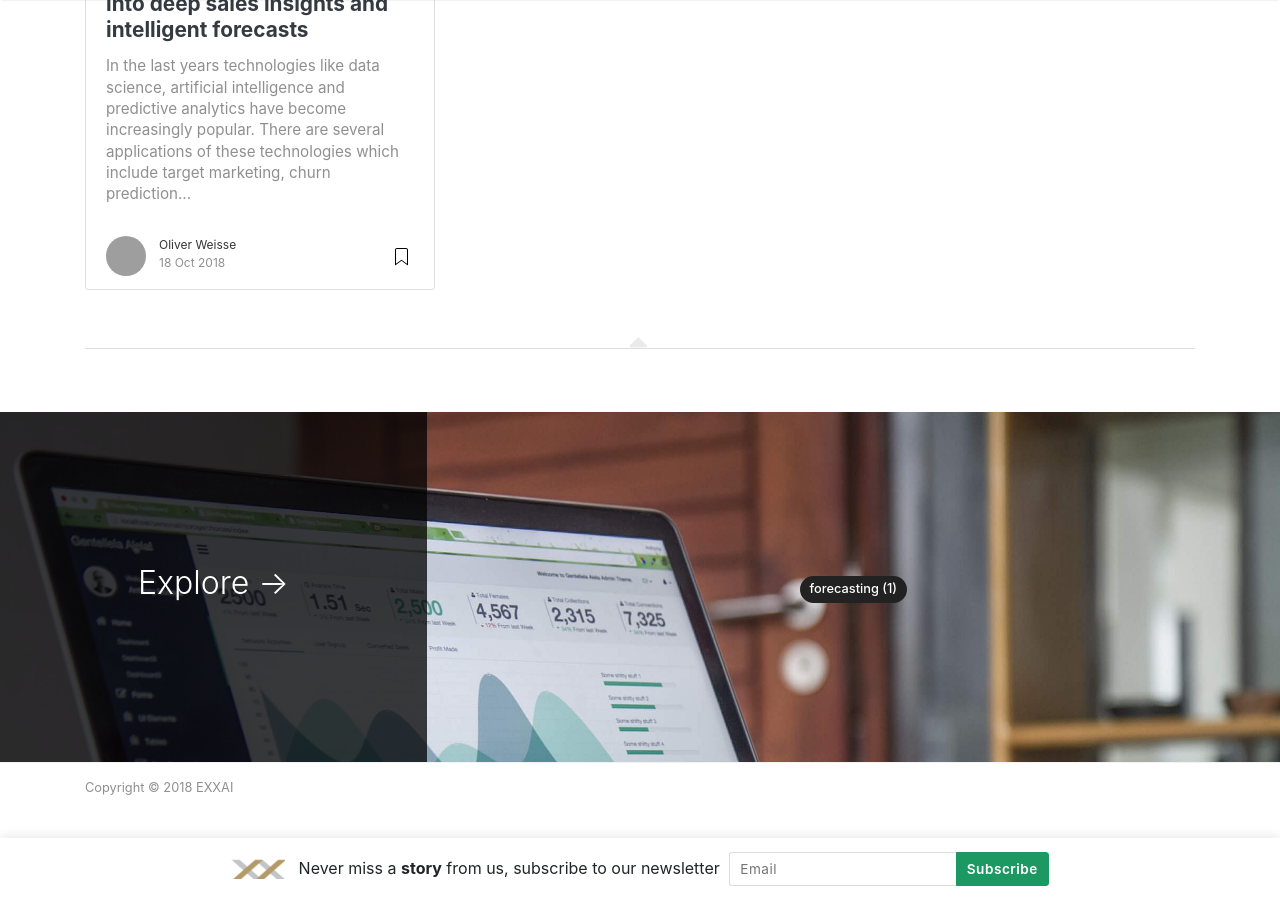
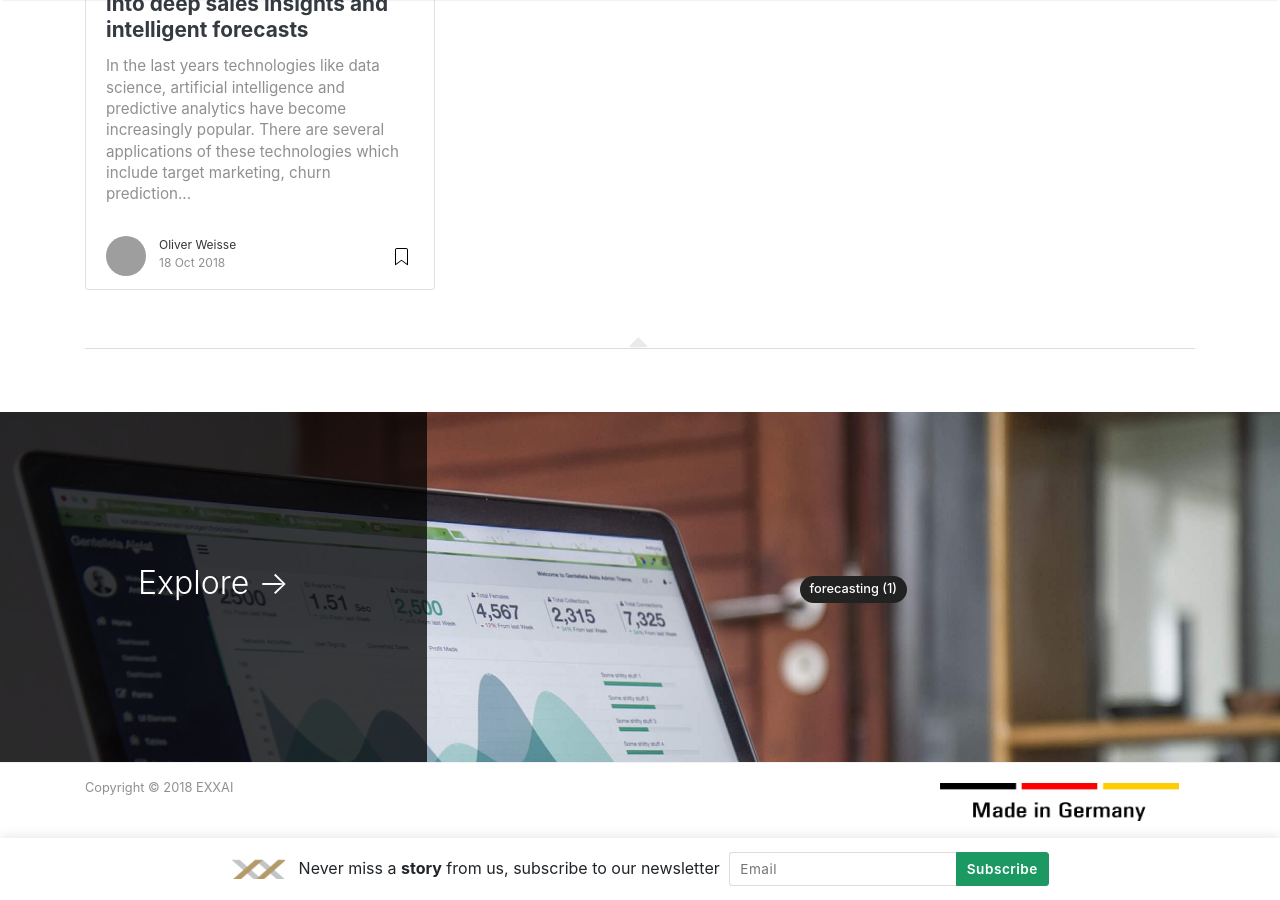
Before and after one commit to oliverweisse/exxai.github.io, a Jekyll site: the page built from index.html, in a window 1280 px wide and 900 px high, scrolled down 597 px. Built offline with Jekyll 4.4.1, drawn with Linux system fonts in a browser that asks for light colours; nearby versions of some CDN libraries; the list of posts is cut into pages by our own code; comment, search, counter and statistics services are not loaded; grey boxes are pictures that could not be loaded.

Commit message:
Add made in logo

```diff
--- a/_layouts/default.html
+++ b/_layouts/default.html
@@ -185,6 +185,13 @@
             <div class="col-md-6 col-sm-6 text-center text-lg-left">
                  Copyright © {{ site.time | date: "%Y" }} {{ site.name }}
             </div>
+            <div class="col-md-3 col-sm-3 text-center text-lg-right">
+            </div>
+            <div class="col-md-3 col-sm-3 text-center text-lg-right">
+                <a class="navbar-brand" href="{{ site.baseurl }}/">
+                <img src="{{ site.baseurl }}/assets/images/made_in_germany.png" alt="Made in Germany">
+                </a>
+            </div>
         </div>
     </div>
 </footer>
```
Also changed, not shown: assets/images/made_in_germany.png (added).
